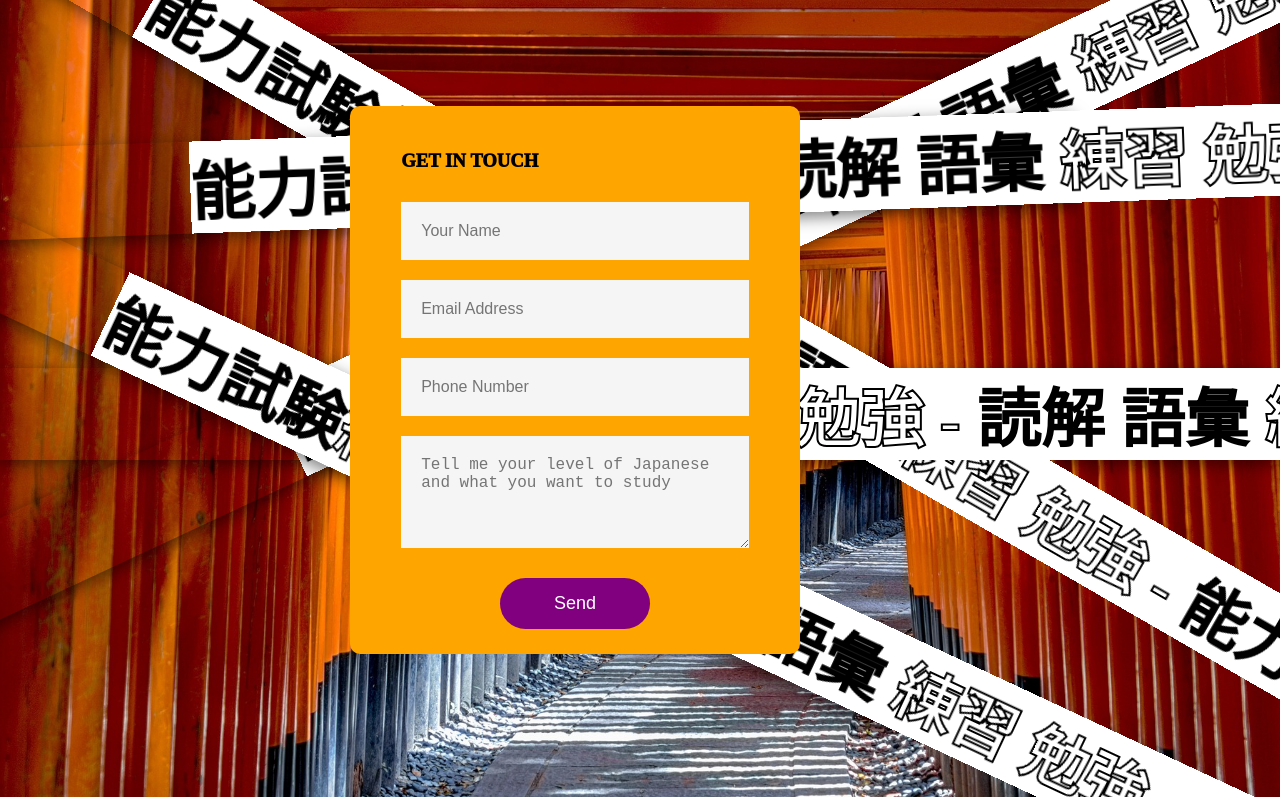
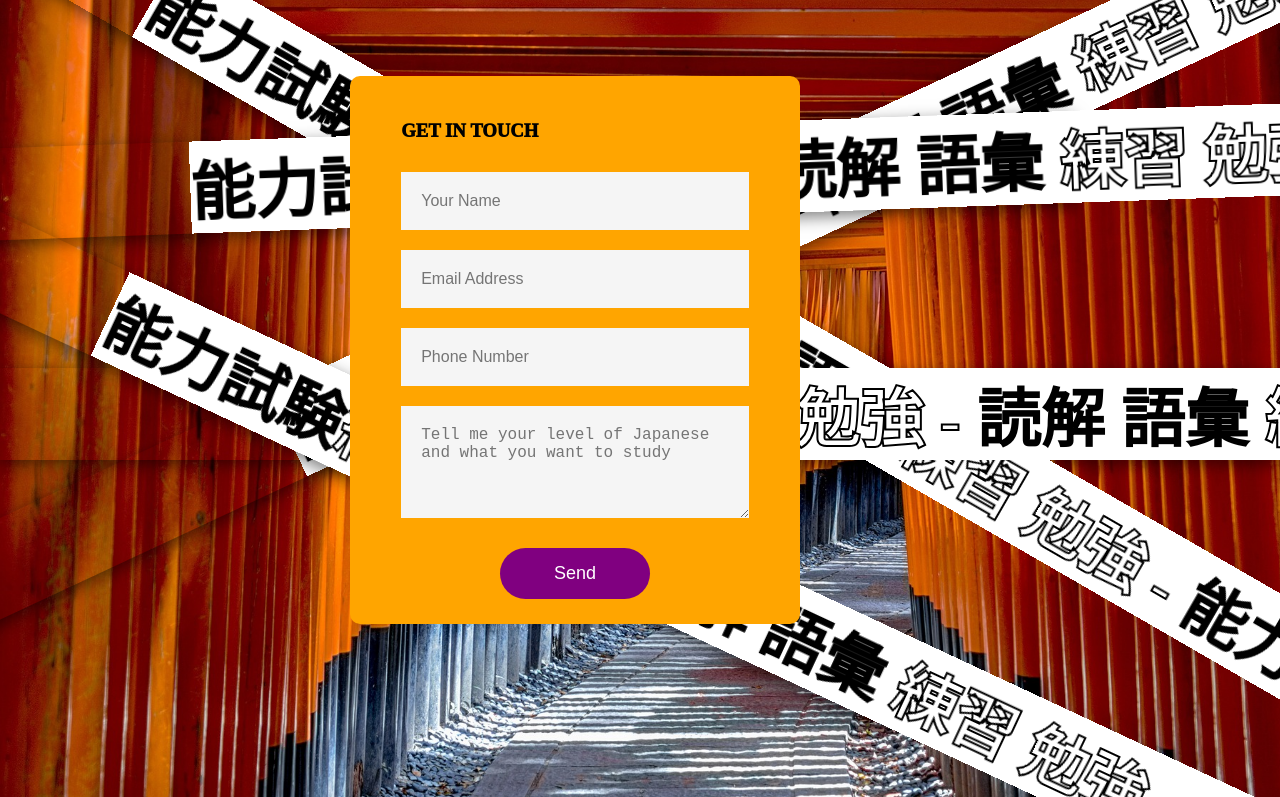
Before and after one commit to thebestprince/Jpn-tutoring-page, a plain HTML site: page index.html in a window 1280 px wide. Shown: the top 797 px of the page. Drawn offline with Linux system fonts and the light colour scheme.

Commit message:
positions

```diff
--- a/style.css
+++ b/style.css
@@ -16,7 +16,7 @@ body
    z-index: 9;
    position: absolute;
    right: 480px;
-   top: 180px;
+   top: 150px;
    justify-content: center;
    display: flex;
    border-radius: 30px;
```
